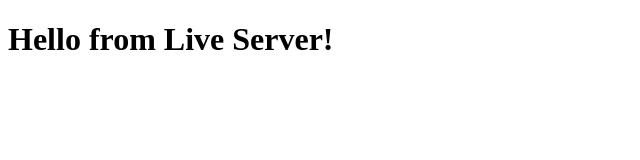
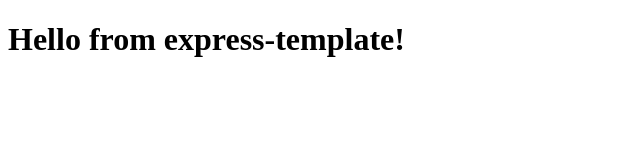
Before and after one commit to pflagerd/express-template, a website: page index.html in a window 1280 px wide. Shown: the whole page, without its empty margins (0-640 px from the left). Drawn offline with Linux system fonts and the light colour scheme.

Commit message:
Changed <h1> contents to match project name.

```diff
--- a/public/index.html
+++ b/index.html
@@ -1,5 +1,5 @@
 <!DOCTYPE html>
 <html lang="en-US">
 <head><title>Live Server</title></head>
-<body><h1>Hello from Live Server!</h1></body>
+<body><h1>Hello from express-template!</h1></body>
 </html>
```
